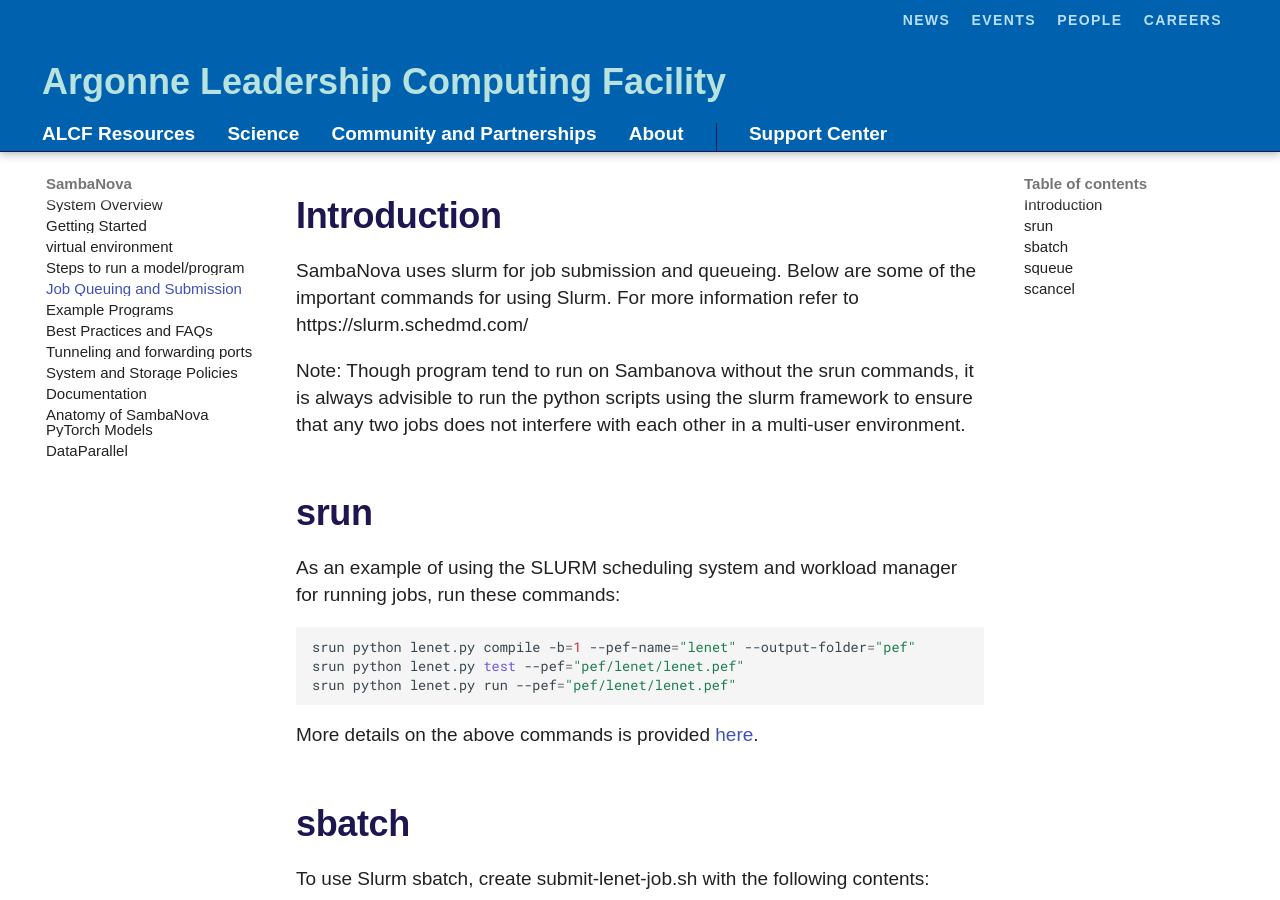
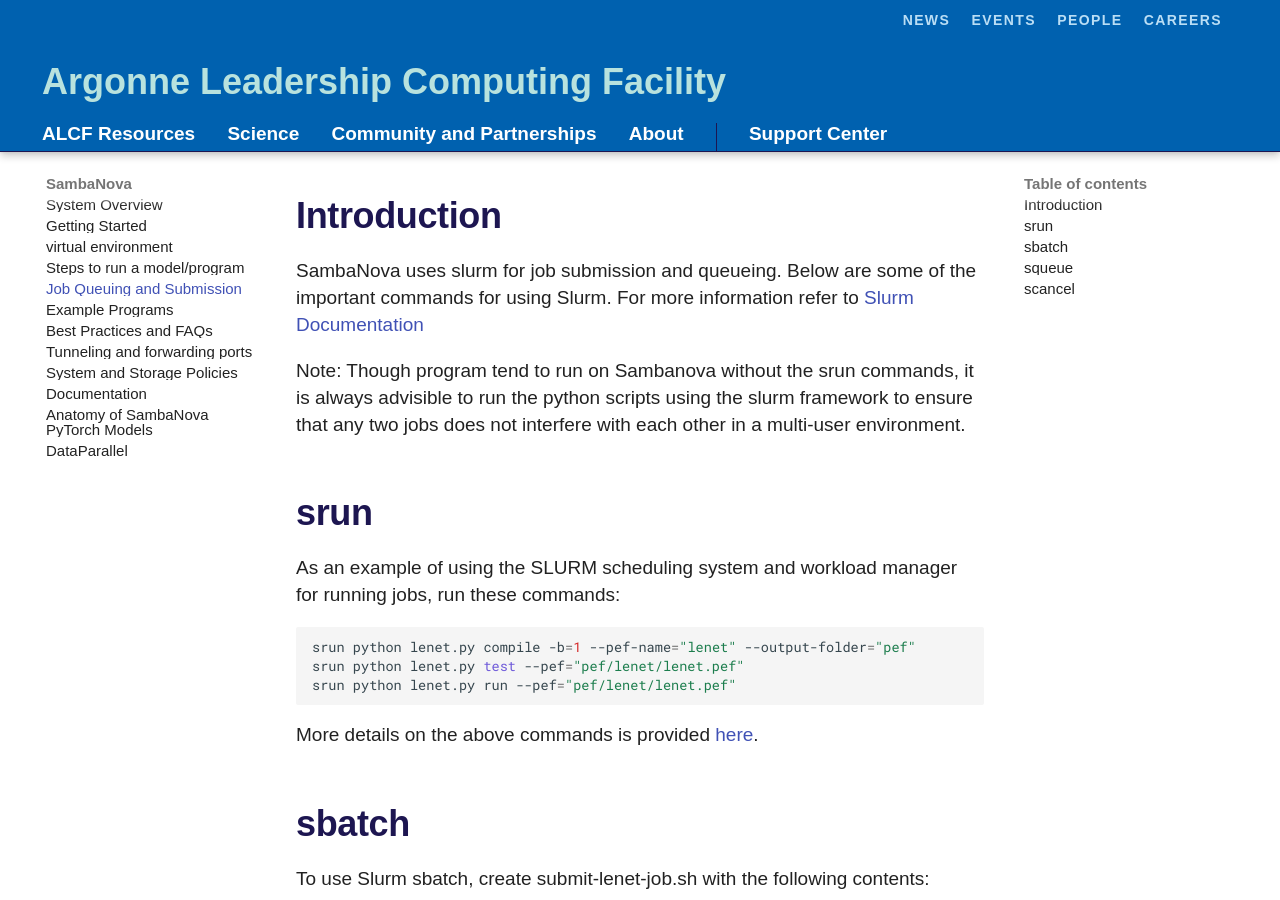
Before and after one commit to argonne-lcf/ai-testbed-userdocs, an MkDocs documentation site: the page built from docs/sambanova/Job-Queuing-and-Submission.md, in a window 1280 px wide and 900 px high, scrolled down 306 px. Built offline with MkDocs 1.6.1 and Material for MkDocs 9.7.7, drawn with Linux system fonts in a browser that asks for light colours; some web fonts are replaced; comment, search, counter and statistics services are not loaded.

Commit message:
Update Job-Queuing-and-Submission.md

```diff
--- a/docs/sambanova/Job-Queuing-and-Submission.md
+++ b/docs/sambanova/Job-Queuing-and-Submission.md
@@ -13,7 +13,7 @@
 
 ## Introduction
 
-SambaNova uses slurm for job submission and queueing. Below are some of the important commands for using Slurm. For more information refer to https://slurm.schedmd.com/
+SambaNova uses slurm for job submission and queueing. Below are some of the important commands for using Slurm. For more information refer to <a href="https://slurm.schedmd.com/">Slurm Documentation</a>
 
 Note: Though program tend to run on Sambanova without the srun commands, it is always advisible to run the python scripts using the slurm framework to ensure that any two jobs does not interfere with each other in a multi-user environment.
 
```
